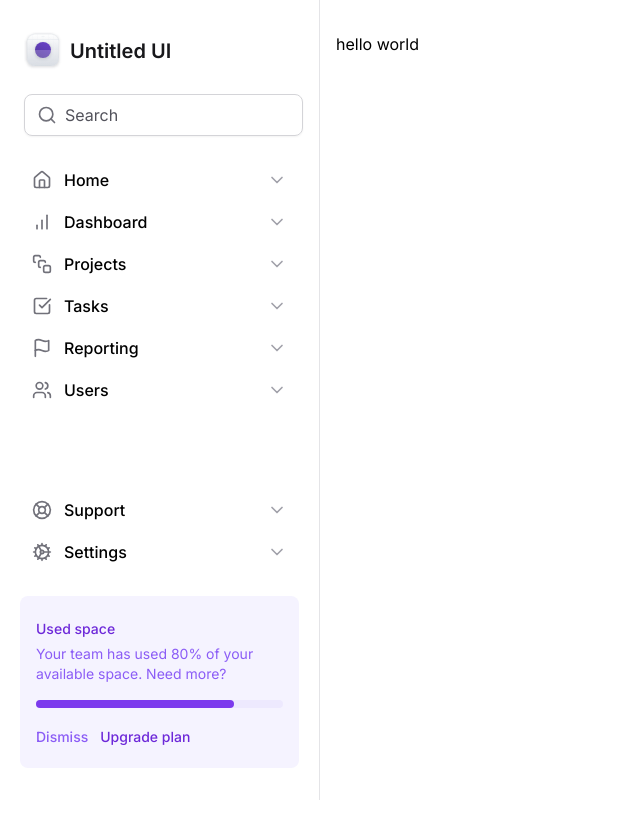
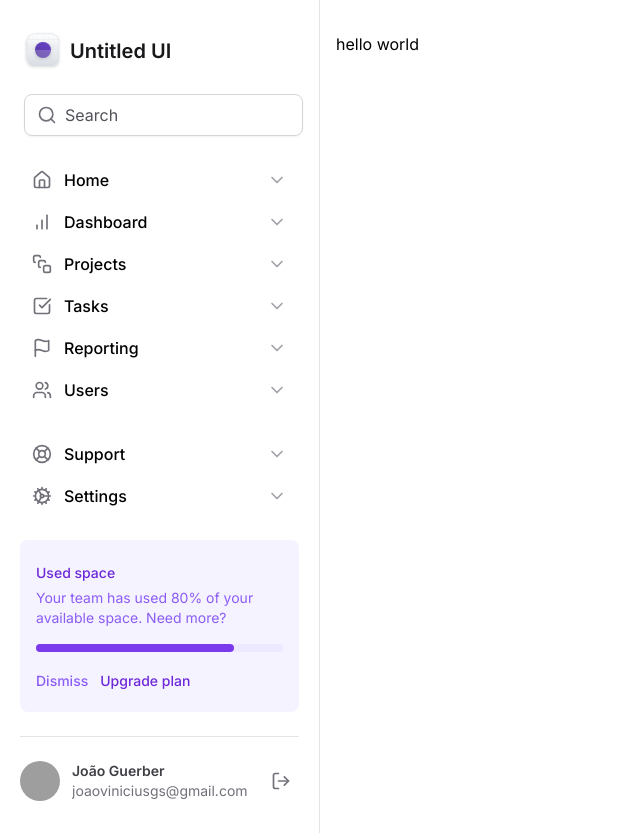
Before and after one commit to JVGS1111/tailwind-next, a Next.js app: page / in a window 1280 px wide. Shown: the whole page, without its empty margins (0-640 px from the left). Before the commit the page ends 800 px from the top, so only its background shows below. Built offline with nearby package versions, Linux system fonts and the light colour scheme; grey boxes are pictures that could not be loaded.

Commit message:
Perfil do usuário

```diff
--- /dev/null
+++ b/src/components/Sidebar/Profile.tsx
@@ -0,0 +1,24 @@
+import { LogOut } from 'lucide-react'
+
+export function Profile() {
+  return (
+    <div className="flex items-center gap-3">
+      <img
+        src="https://github.com/jvgs1111.png"
+        alt="Pode ser a foto de uma pessoa"
+        className="h-10 w-10 rounded-full"
+      />
+      <div className="flex flex-col truncate">
+        <span className="text-sm font-semibold text-zinc-700">
+          João Guerber
+        </span>
+        <span className="truncate  text-sm text-zinc-500 ">
+          joaoviniciusgs@gmail.com
+        </span>
+      </div>
+      <button type="button" className="ml-auto rounded-md p-2 hover:bg-zinc-50">
+        <LogOut className="h-5 w-5 text-zinc-500" />
+      </button>
+    </div>
+  )
+}
--- a/src/components/Sidebar/index.tsx
+++ b/src/components/Sidebar/index.tsx
@@ -12,6 +12,7 @@ import {
   Users,
 } from 'lucide-react'
 import { UsedSpaceWidget } from './UsedSpaceWidget'
+import { Profile } from './Profile'
 
 export function Sidebar() {
   return (
@@ -43,6 +44,8 @@ export function Sidebar() {
           <NavItem title="Settings" icon={Cog} />
         </nav>
         <UsedSpaceWidget />
+        <div className="h-px bg-zinc-200"></div>
+        <Profile />
       </div>
     </aside>
   )
--- a/tailwind.config.ts
+++ b/tailwind.config.ts
@@ -6,6 +6,7 @@ const config: Config = {
     extend: {
       gridTemplateColumns: {
         app: 'minmax(18rem, 20rem) 1fr',
+        profile: 'min-content 1fr min-content',
       },
     },
   },
```
